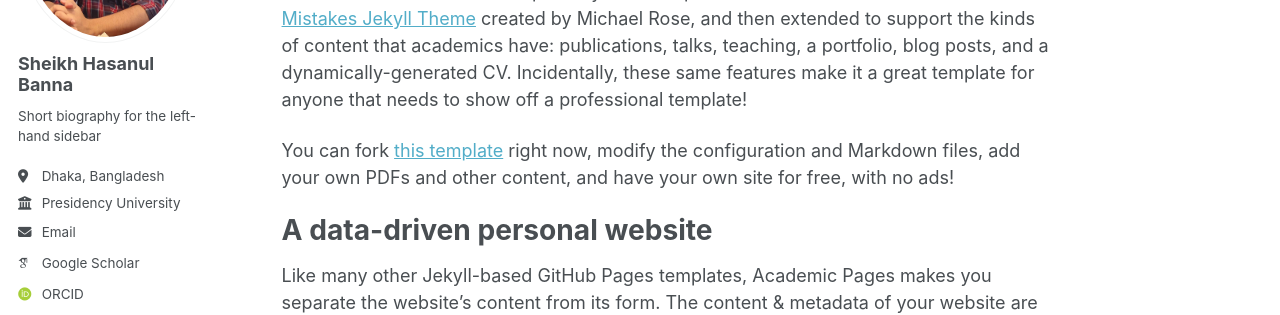
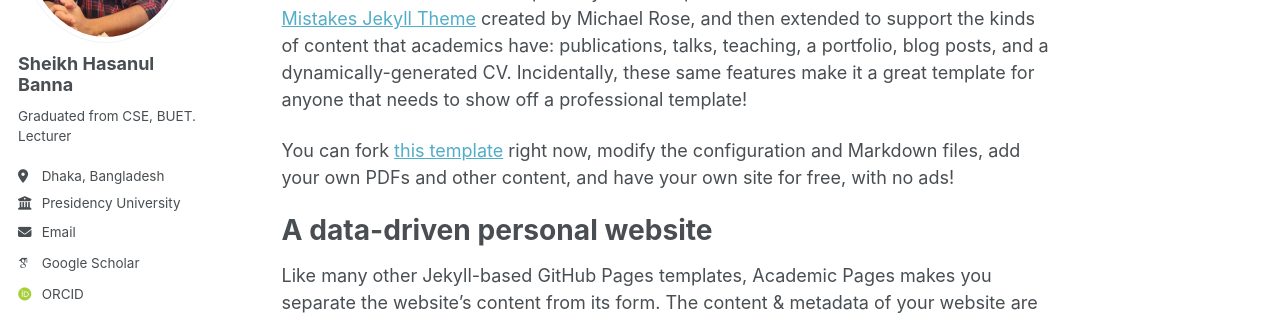
Before and after one commit to SheikhHasanulBanna/sheikhhasanulbanna.github.io, a Jekyll site: the page built from _pages/about.md, in a window 1280 px wide. Shown: the part 272-587 px from the top of the page. Built offline with Jekyll 4.4.1, drawn with Linux system fonts in a browser that asks for light colours; some web fonts are replaced; a script that is not in the unit is left out.

Commit message:
changed repo name

```diff
--- a/_config.yml
+++ b/_config.yml
@@ -13,9 +13,9 @@
 title_separator          : "-"
 name                     : &name "Sheikh Hasanul Banna"
 description              : &description "personal description"
-url                      : https://academicpages.github.io # the base hostname & protocol for your site e.g. "https://[your GitHub username].github.io" or if you already have some other page hosted on Github then use "https://[your GitHub username].github.io/[Your Repo Name]"
+url                      : https://sheikhhasanulbanna.github.io # the base hostname & protocol for your site e.g. "https://[your GitHub username].github.io" or if you already have some other page hosted on Github then use "https://[your GitHub username].github.io/[Your Repo Name]"
 baseurl                  : "" # the subpath of your site, e.g. "/blog"
-repository               : "academicpages/academicpages.github.io"
+repository               : "SheikhHasanulBanna/sheikhhasanulbanna.github.io"
 
 # Site Author - The following control what appear as part of the author content on the side bar.
 #               If a field is blank the icon and link will not appear, otherwise it will be shown.
@@ -25,7 +25,7 @@
   avatar           : "SheikhHasanulBanna.jpeg"
   name             : "Sheikh Hasanul Banna"
   pronouns         : # example: "she/her"
-  bio              : "Short biography for the left-hand sidebar"
+  bio              : "Graduated from CSE, BUET. Lecturer"
   location         : "Dhaka, Bangladesh"
   education        : "Graduate, Bangladesh University of Engineering and Technology"
   employer         : "Presidency University"
```
